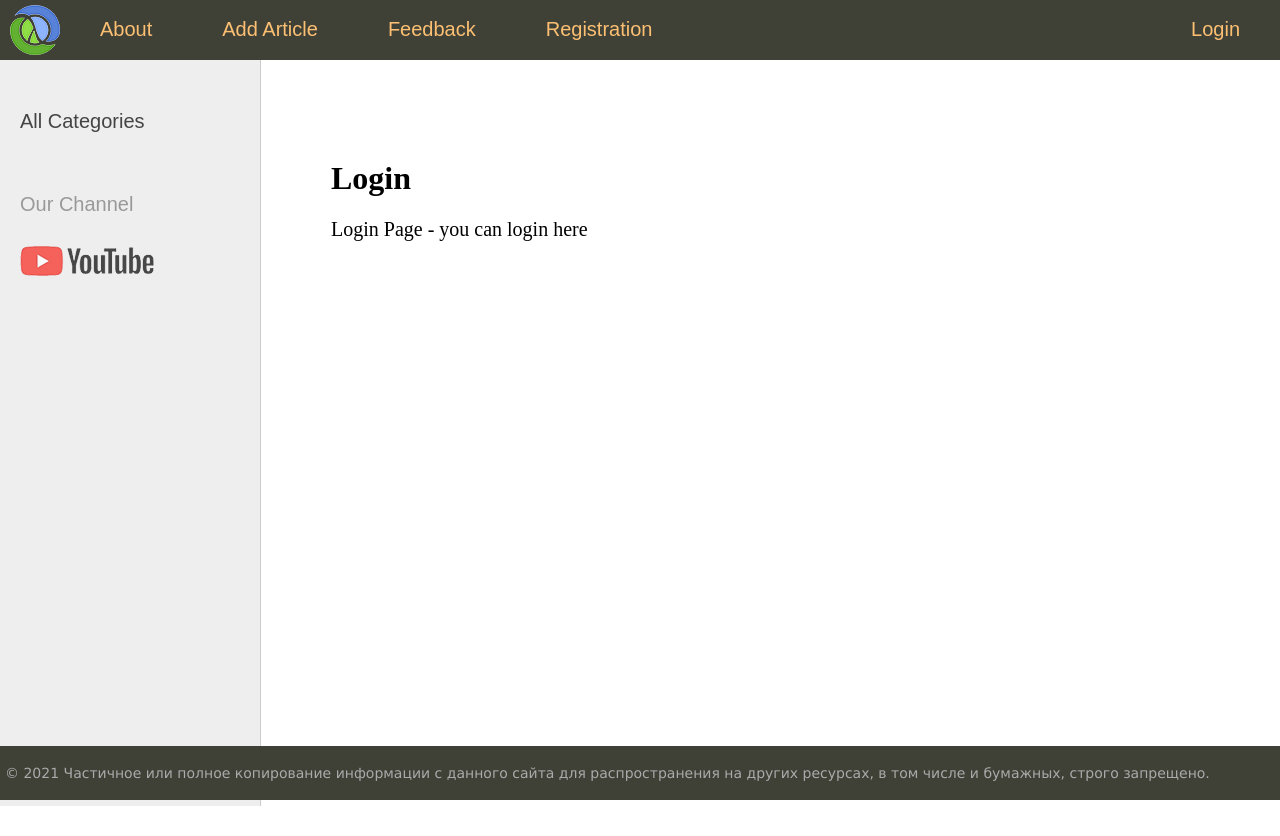
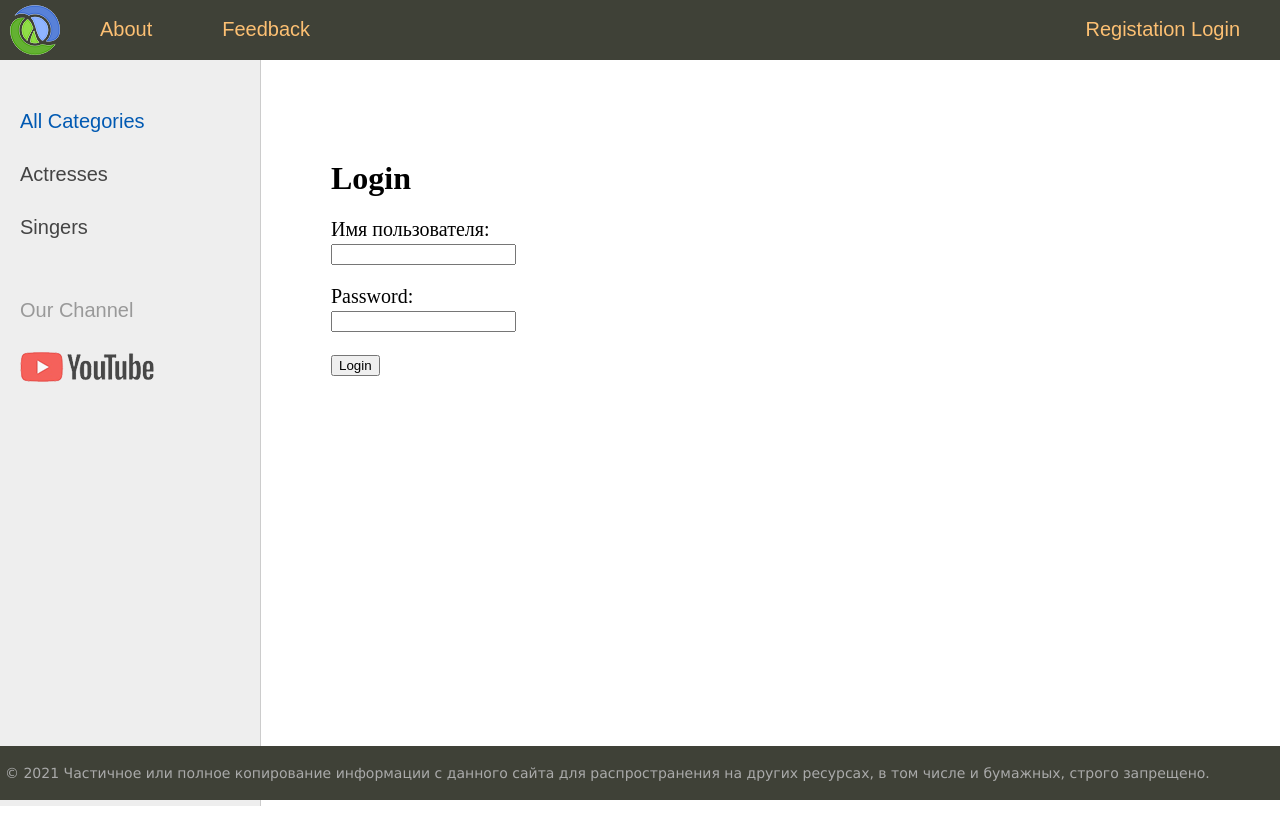
Before and after one commit to DmitryGagarin/Python-and-JS, a Django app: page /login/ in a window 1280 px wide. Run offline with Django 4.2, Linux system fonts and the light colour scheme; data comes from the database, SQL or seed files in the repository; both versions use the stored data as it was after the commit.

Commit message:
done login, registration and almost end the course

```diff
--- a/django/coolsite/coolsite/settings.py
+++ b/django/coolsite/coolsite/settings.py
@@ -129,3 +129,5 @@
 
 MEDIA_ROOT = os.path.join(BASE_DIR, 'media')
 MEDIA_URL = '/media/'
+
+LOGIN_REDIRECT_URL = '/'
--- a/django/coolsite/women/forms.py
+++ b/django/coolsite/women/forms.py
@@ -1,7 +1,9 @@
 from django.core.exceptions import ValidationError
 from django import forms
 from .models import *
-
+from django.contrib.auth.forms import UserCreationForm
+from django.contrib.auth.forms import AuthenticationForm
+from django.contrib.auth.models import User
 class AddPostForm(forms.ModelForm):
     def __init__(self, *args, **kwargs):
         super().__init__(*args, **kwargs)
@@ -20,3 +22,17 @@
         if len(title) > 150:
             raise ValidationError('Title is too long')
         return  title
+
+class RegisterUserForm(UserCreationForm):
+    username = forms.CharField(help_text='')
+    password1 = forms.CharField(help_text='')
+    password2 = forms.CharField(help_text='')
+    email = forms.EmailField(help_text='')
+
+    class Meta:
+        model = User
+        fields = ('username', 'password1', 'password2', 'email')
+
+class LoginUserForm(AuthenticationForm):
+    username = forms.CharField(help_text='')
+    password = forms.CharField(help_text='')
--- a/django/coolsite/women/static/women/css/style.css
+++ b/django/coolsite/women/static/women/css/style.css
@@ -375,9 +375,9 @@
 }
 
 .form-label {
-    display: inline-block;
-    min-width: 150px;
-    vertical-align: top;
+    display: flex;
+	width: 500px;
+	vertical-align: top;
 }
 
 .form-error ul {
--- a/django/coolsite/women/templates/women/base.html
+++ b/django/coolsite/women/templates/women/base.html
@@ -23,16 +23,18 @@
 						</a>
 					</li>
 					{% for m in menu %}
-					{% if not forloop.last %}
 						<li>
 							<a href="{% url m.url_name %}">{{m.title}}</a>
 						</li>
+					{% endfor %}
+					{% if request.user.is_authenticated %}
+						<li class="last"> {{user.username}} | <a href="{% url 'logout' %}"> Logout </a></li>
 					{% else %}
-						<li class="last">
-							<a href="{% url m.url_name %}">{{m.title}}</a>
+						<li class='last'>
+							<a href = "{% url 'register' %}"> Registation </a>
+							<a href = "{% url 'login' %}"> Login </a>
 						</li>
 					{% endif %}
-				{% endfor %}
 				</ul>
 			<div class="clear"></div>
 			</div>
--- a/django/coolsite/women/templates/women/login.html
+++ b/django/coolsite/women/templates/women/login.html
@@ -1,6 +1,17 @@
 {% extends 'women/base.html' %}
 
 {% block content %}
-<h1>{{title}}</h1>
-<p>Login Page - you can login here</p>
+    <h1>{{title}}</h1>
+
+    <form method="post">
+        {% csrf_token %}
+        <div class="form-error"> {{ form.non_field_erros }} </div>
+        {% for f in form %}
+            <p><label class="form-label" for="{{ f.id_for_label }}">{{ f.label }}: </label> {{ f }} </p>
+            <div class="form-error"> {{ f.errors}} </div>
+        {% endfor %}
+        <button type="submit"> Login </button>
+    </form>
+
+
 {% endblock %}
--- a/django/coolsite/women/urls.py
+++ b/django/coolsite/women/urls.py
@@ -7,8 +7,9 @@
     path('about/', about, name='about'),
     path('addpage/', AddPage.as_view(), name='addpage'),
     path('feedback/', feedback, name='feedback'),
-    path('login/', login, name='login'),
-    path('registration/', registration, name='registration'),
+    path('login/', LoginUser.as_view(), name='login'),
+    path('logout/', logout_user, name='logout'),
+    path('registration/', RegisterUser.as_view(), name='register'),
     path('post/<slug:post_slug>/', ShowPost.as_view(), name='post'),
     path('category/<slug:cat_slug>/', WomenCategory.as_view(), name='category'),
 ]
--- a/django/coolsite/women/utils.py
+++ b/django/coolsite/women/utils.py
@@ -4,8 +4,6 @@
 menu = [{'title': 'About', 'url_name': 'about'},
 {'title': 'Add Article', 'url_name': 'addpage'},
 {'title': 'Feedback', 'url_name': 'feedback'},
-{'title': 'Registration', 'url_name':'registration'},
-{'title': 'Login', 'url_name': 'login'},
 ]
 
 class DataMixin:
--- a/django/coolsite/women/views.py
+++ b/django/coolsite/women/views.py
@@ -4,6 +4,8 @@
 from django.views.generic import ListView, DetailView, CreateView
 from django.contrib.auth.mixins import LoginRequiredMixin
 from django.core.paginator import Paginator
+from django.contrib.auth.views import LoginView
+from django.contrib.auth import logout, login
 
 from .forms import *
 from .models import *
@@ -48,8 +50,6 @@
 def registration(request):
     return render(request, 'women/registration.html', {'menu': menu, 'title': 'Registration'})
 
-def login(request):
-    return render(request, 'women/login.html', {'menu': menu, 'title': 'Login'})
 
 class ShowPost(DataMixin, DetailView):
     model = Women
@@ -76,3 +76,31 @@
         c_def = self.get_user_context(title = 'Category - ' + str(context['posts'][0].cat),
                                       cat_selected = context['posts'][0].cat_id)
         return dict(list(context.items()) + list(c_def.items()))
+
+class RegisterUser(DataMixin, CreateView):
+    form_class = RegisterUserForm
+    template_name = 'women/registration.html'
+    success_url = reverse_lazy('login')
+
+    def get_context_data(self, *, object_list=None, **kwargs):
+        context = super().get_context_data(**kwargs)
+        c_def = self.get_user_context(title = 'Registration')
+        return dict(list(context.items()) + list(c_def.items()))
+
+    def form_valid(self, form):
+        user = form.save()
+        login(self.request, user)
+        return redirect('home')
+
+class LoginUser(DataMixin, LoginView):
+    form_class = LoginUserForm
+    template_name = 'women/login.html'
+
+    def get_context_data(self, *, object_list=None, **kwargs):
+        context = super().get_context_data(**kwargs)
+        c_def = self.get_user_context(title = 'Login')
+        return dict(list(context.items()) + list(c_def.items()))
+
+def logout_user(request):
+    logout(request)
+    return redirect('login')
```
Also changed, not shown: django/coolsite/women/templates/women/registration.html (+12 -1 lines), django/coolsite/db.sqlite3. Lines whose indentation alone changed are shown as unchanged.
